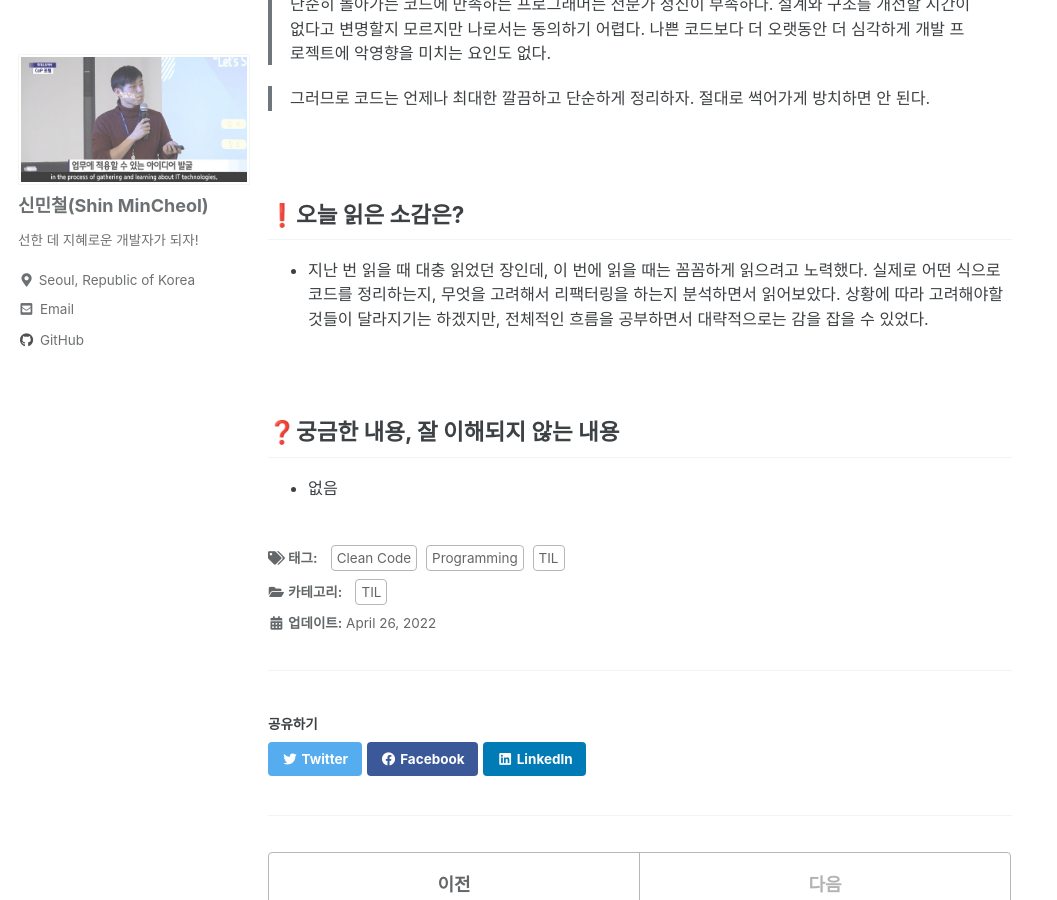
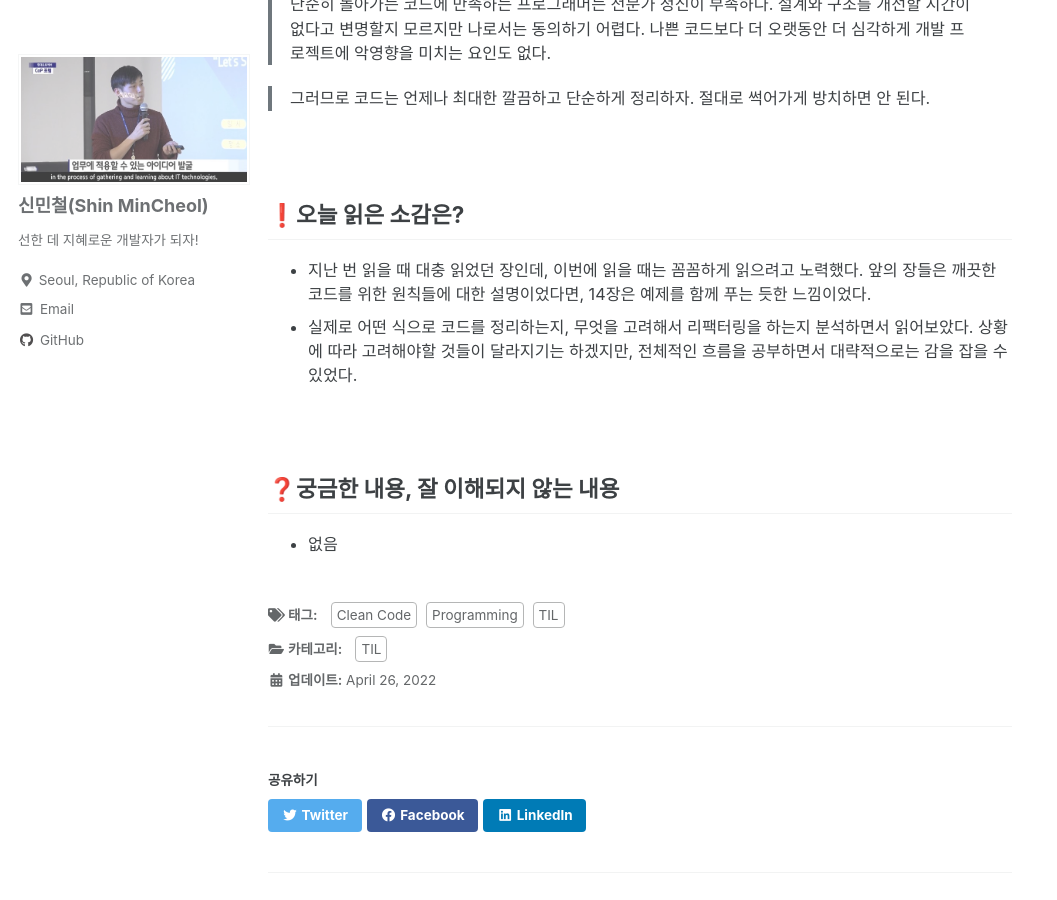
Before and after one commit to alsoj/alsoj.github.io, a Jekyll site: the page built from _posts/til/clean code/2022-04-26-[클린코드]14.점진적인 개선.md, in a window 1280 px wide and 900 px high, scrolled down 946 px. Shown: the whole window, without its empty margins (0-1057 px from the left). Built offline with Jekyll 4.4.1, drawn with Linux system fonts in a browser that asks for light colours; cached includes are drawn as plain includes; comment, search, counter and statistics services are not loaded.

Commit message:
modify TIL clean code

```diff
--- a/_posts/til/clean code/2022-04-26-[클린코드]14.점진적인 개선.md
+++ b/_posts/til/clean code/2022-04-26-[클린코드]14.점진적인 개선.md
@@ -36,7 +36,8 @@ tags:
 
 ## ❗오늘 읽은 소감은?
 
-- 지난 번 읽을 때 대충 읽었던 장인데, 이 번에 읽을 때는 꼼꼼하게 읽으려고 노력했다. 실제로 어떤 식으로 코드를 정리하는지, 무엇을 고려해서 리팩터링을 하는지 분석하면서 읽어보았다. 상황에 따라 고려해야할 것들이 달라지기는 하겠지만, 전체적인 흐름을 공부하면서 대략적으로는 감을 잡을 수 있었다.
+- 지난 번 읽을 때 대충 읽었던 장인데, 이번에 읽을 때는 꼼꼼하게 읽으려고 노력했다. 앞의 장들은 깨끗한 코드를 위한 원칙들에 대한 설명이었다면, 14장은 예제를 함께 푸는 듯한 느낌이었다.
+- 실제로 어떤 식으로 코드를 정리하는지, 무엇을 고려해서 리팩터링을 하는지 분석하면서 읽어보았다. 상황에 따라 고려해야할 것들이 달라지기는 하겠지만, 전체적인 흐름을 공부하면서 대략적으로는 감을 잡을 수 있었다.
 
 <br />
 
```
